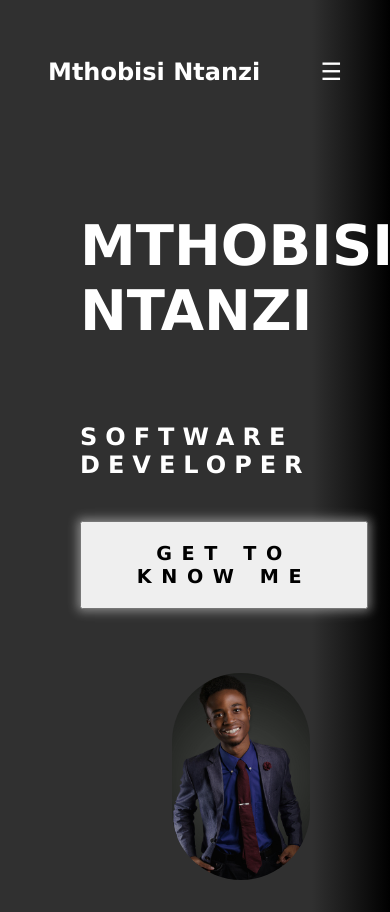
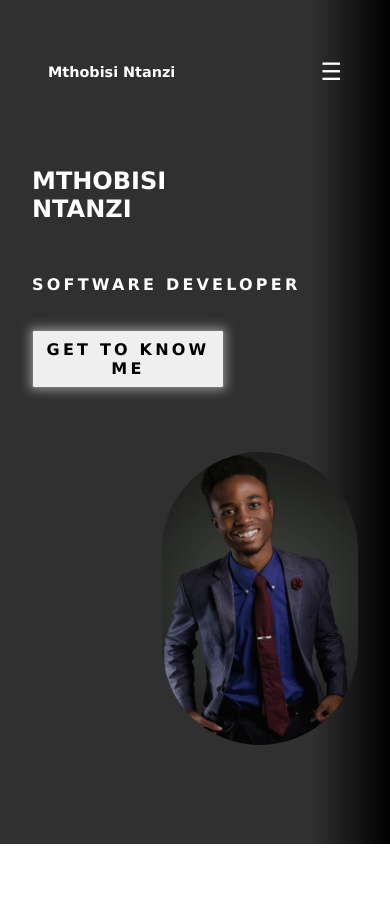
Before and after one commit to MthoNtanzi/portfolio, a Vue app: page / in a window 390 px wide. After the commit the page ends 844 px from the top, so only its background shows below. Built offline with nearby package versions, Linux system fonts and the light colour scheme.

Commit message:
fix responsiveness issues

```diff
--- a/src/assets/global.css
+++ b/src/assets/global.css
@@ -27,3 +27,9 @@ body{
     max-width: 1360px;
     margin: auto;
 }
+
+@media (max-width: 800px) {
+    .main{
+        padding: 0.5rem 2rem;
+    }
+  }
--- a/src/components/Navbar.vue
+++ b/src/components/Navbar.vue
@@ -34,6 +34,7 @@
       list-style: none;
       display: flex;
       gap: 20px;
+      z-index: 100;
     }
 
     .navbar-links li {
@@ -65,11 +66,12 @@
         flex-direction: column;
         gap: 15px;
         position: absolute;
-        top: 60px;
+        top: 80px;
         right: 30px;
         background-color: #333;
         padding: 15px;
         border-radius: 8px;
+        font-size: 0.7rem;
       }
 
       .navbar-links.show {
@@ -79,6 +81,10 @@
       .menu-toggle {
         display: block;
         color: #fff;
+      }
+
+      .navbar-brand{
+        font-size: 0.9rem;
       }
     }
   </style>
--- a/src/views/Contact.vue
+++ b/src/views/Contact.vue
@@ -62,5 +62,17 @@
         margin-right: 0;
     }
 
+    .contact-info{
+        display: flex;
+        flex-direction: column; /* Stacking the items in column direction */
+        gap: 0.4rem;
+    }
+
+    .contact-info :nth-child(1),
+    .contact-info :nth-child(3),
+    .contact-info :nth-child(5){
+        margin-bottom: 0;
+    }
+
   }
 </style>
--- a/src/views/HomeView.vue
+++ b/src/views/HomeView.vue
@@ -71,5 +71,23 @@
      margin-left: auto;
      max-width: 60%;
     }
+
+    h1{
+    font-size: 1.5rem;
+    }
+
+    h2{
+      font-size: 1rem;
+      letter-spacing: 0.2rem;
+    }
+
+    button{
+      width: 12rem;
+      padding: 0.5rem;
+      text-transform: uppercase;
+      font-weight: 700;
+      letter-spacing: 0.2rem;
+      font-size: medium;
+    }
   }
 </style>
--- a/src/views/Projects.vue
+++ b/src/views/Projects.vue
@@ -142,14 +142,23 @@
         writing-mode: vertical-lr;
         transform: rotate(-90deg);
         text-align: center;
-        letter-spacing: 1.2rem;
-        margin: -10rem 0 -5rem 0;
+        letter-spacing: 0.5rem;
+        margin: -8rem 0 -5rem 0;
         height: auto;
     }
     .myProjects{
         flex-direction: column;
         align-content: center;
     }
+    button{
+        margin-bottom: 0.1rem;
+        padding: 0.8rem 1rem;
+        text-transform: uppercase;
+        font-weight: 700;
+        letter-spacing: 0.4rem;
+        font-size: small;
+        text-align: center;
+    }
 
   }
 </style>
```
